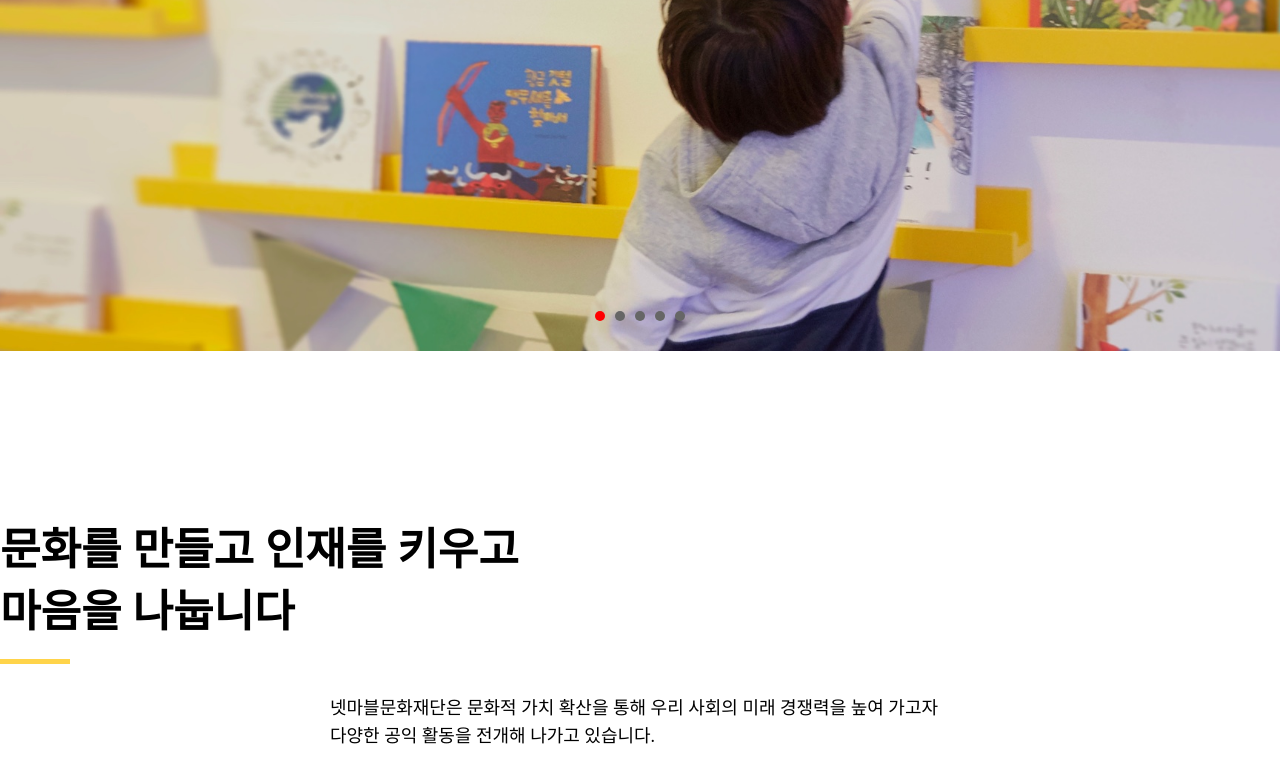
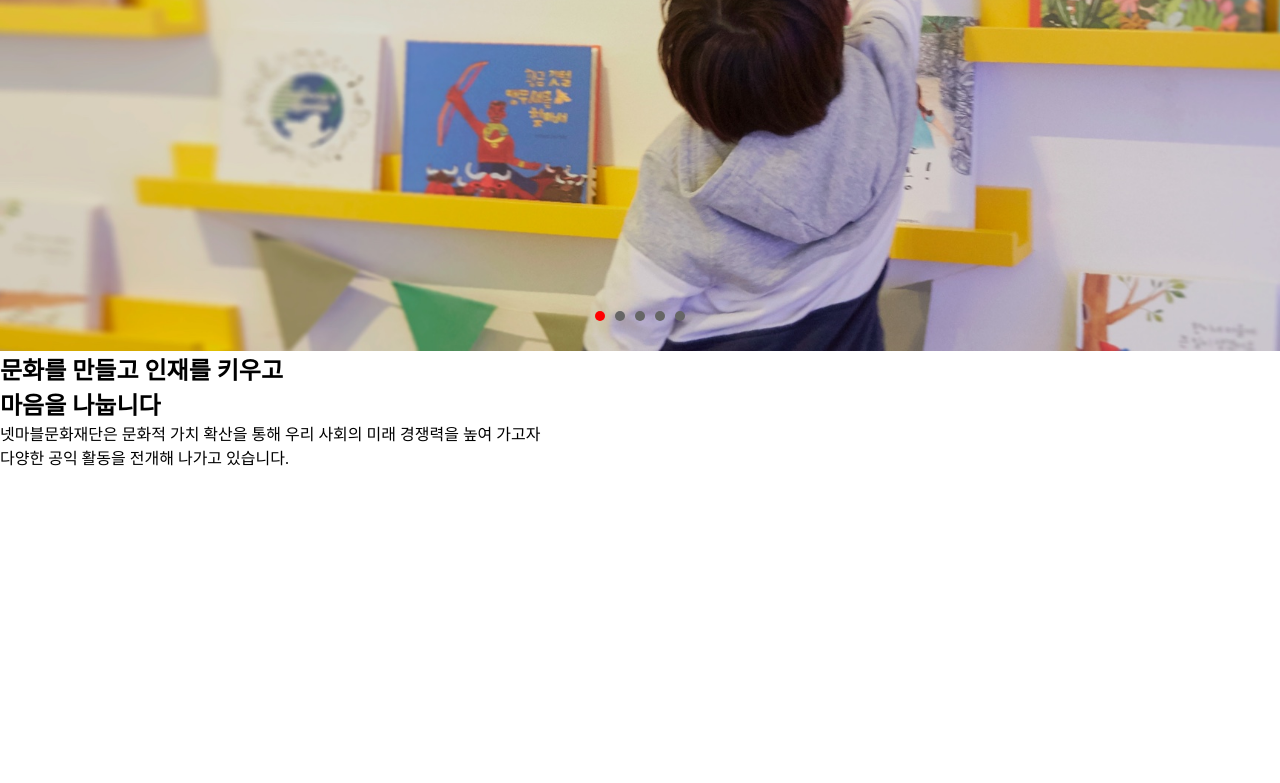
Before and after one commit to geominji1/2022web-site, a plain HTML site: page 03netmarble/index.html in a window 1280 px wide. Shown: the part 525-1308 px from the top of the page. Drawn offline with Linux system fonts and the light colour scheme; files whose address does not match are found by name.

Commit message:
20220602

```diff
--- a/03netmarble/css/style.css
+++ b/03netmarble/css/style.css
@@ -43,7 +43,10 @@
 .headerTop .menu li{float: right; width: calc(100% / 3 );
     text-align: center;font-size: 19px;padding: 25px;}
 
-.line{width: 1280px;height: 124px;margin: 0 auto;margin-top: 169px;position: relative; }
+
+
+
+/* .line{width: 1280px;height: 124px;margin: 0 auto;margin-top: 169px;position: relative; }
 .line h2{font-size: 44px;line-height: 62px;text-align: left;}
 
 .line:after{content: "";position: absolute;bottom: -20px;left: 354;
@@ -51,4 +54,4 @@
     height: 5px;
     background-color: #ffd44a;}
 
-.tex01 p{font-size: 18px;line-height: 28px; float: right;height: 56px;width: 1000px;padding: 50px;}
+.tex01 p{font-size: 18px;line-height: 28px; float: right;height: 56px;width: 1000px;padding: 50px;}     */
```
